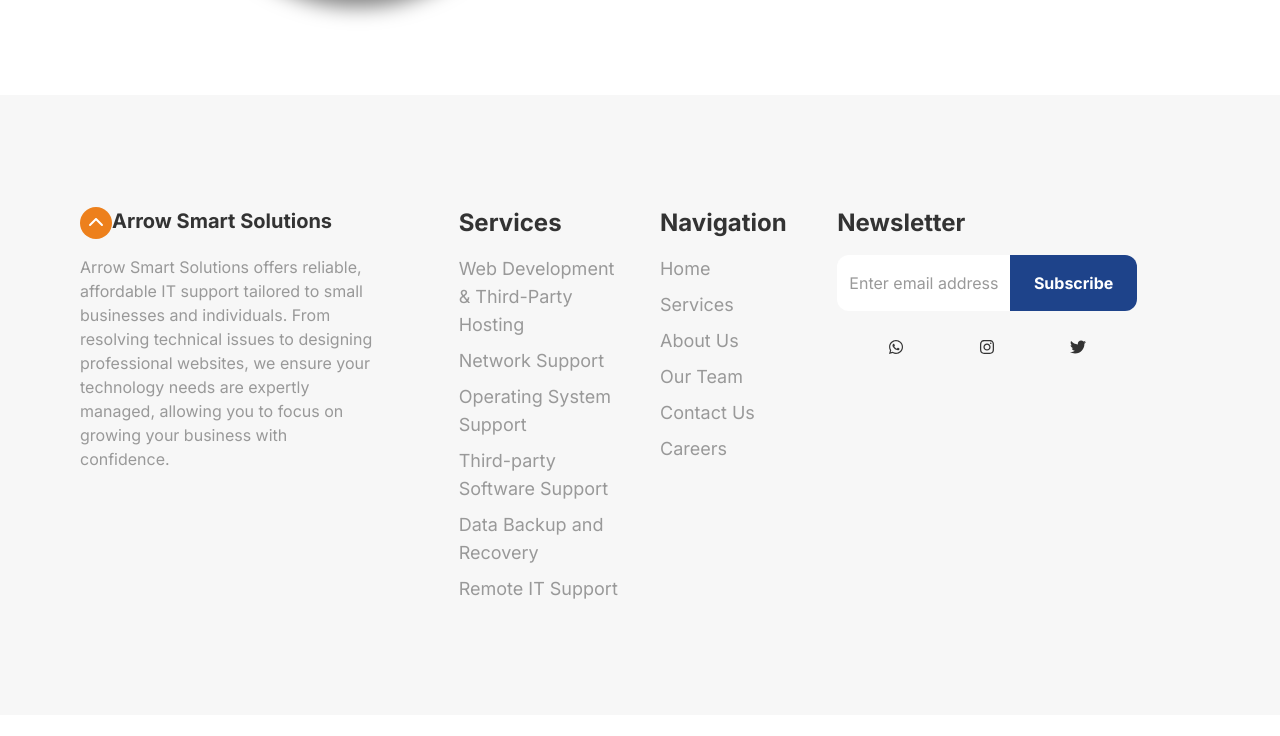
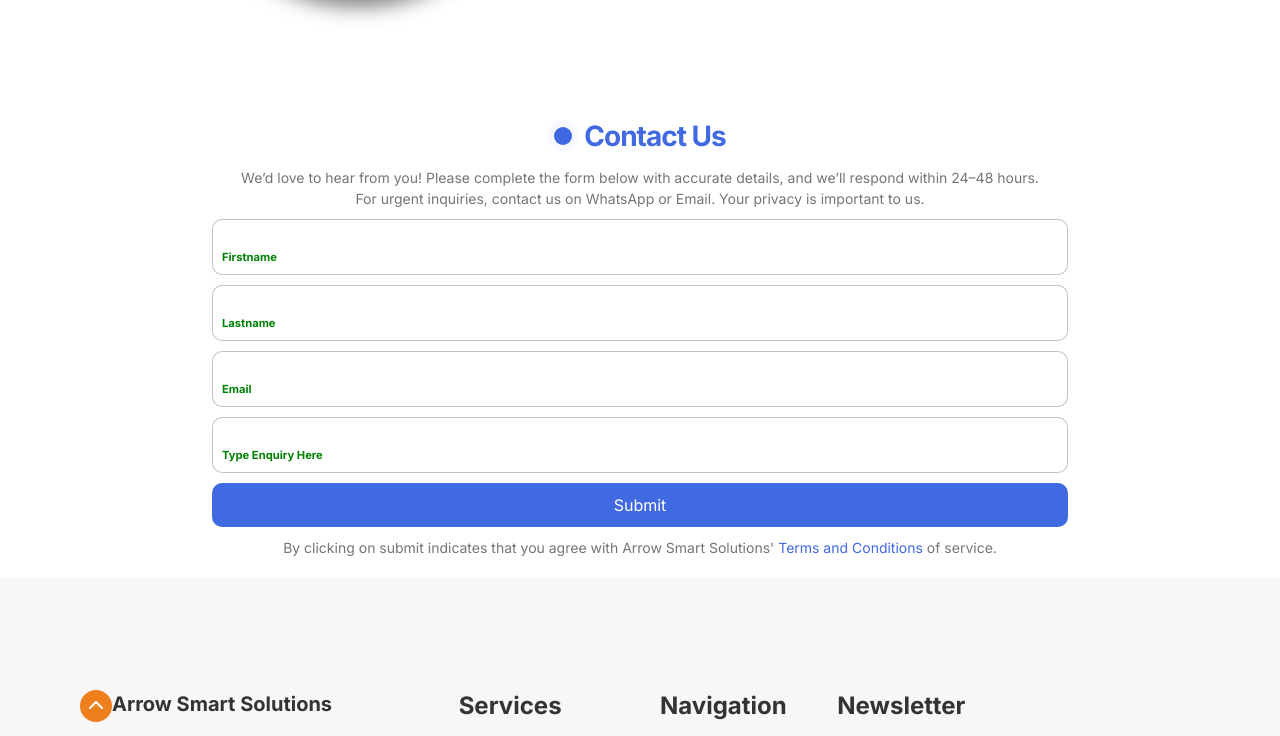
Before and after one commit to ArrowSmartSolutions/ArrowSmartSolutions, a React (Vite) app: page / in a window 1280 px wide. Shown: the part 1417-2153 px from the top of the page. Before the commit the page ends 2132 px from the top, so only its background shows below. Built offline with nearby package versions, Linux system fonts and the light colour scheme.

Commit message:
Adding Contact Form and Spanning Navbar

```diff
--- a/package.json
+++ b/package.json
@@ -14,7 +14,8 @@
     "ionicons": "^7.4.0",
     "react": "^18.3.1",
     "react-dom": "^18.3.1",
-    "react-icons": "^5.3.0"
+    "react-icons": "^5.3.0",
+    "styled-components": "^6.1.14"
   },
   "devDependencies": {
     "@eslint/js": "^9.11.1",
--- a/src/App.jsx
+++ b/src/App.jsx
@@ -4,6 +4,7 @@ import Services from './components/Services/Services';
 import Banner from './components/Banner/Banner';
 import Footer from './components/Footer/Footer';
 import Navbar from './components/Navbar/Navbar';
+import Contact from './components/Contact/Contact'
 
 const App = () => {
   return (
@@ -12,6 +13,7 @@ const App = () => {
       <Hero />
       <Services />
       <Banner />
+      <Contact />
       <Footer />
     </main>
   )
--- /dev/null
+++ b/src/components/Contact/Contact.jsx
@@ -0,0 +1,178 @@
+import React from 'react';
+import styled from 'styled-components';
+
+const Form = () => {
+  return (
+    <StyledWrapper>
+      <form class="form">
+    <p class="title centertxt">
+      Contact Us
+    </p>
+    <p class="message centertxt">
+      We’d love to hear from you! Please complete the form below with accurate details, and we’ll respond within 24–48 hours.
+    <br/>
+    For urgent inquiries, contact us on WhatsApp or Email. Your privacy is important to us. </p>
+        <label>
+            <input required="" placeholder="" type="text" class="input" />
+            <span>Firstname</span>
+        </label>
+
+        <label>
+            <input required="" placeholder="" type="text" class="input" />
+            <span>Lastname</span>
+        </label>
+
+    <label>
+        <input required="" placeholder="" type="email" class="input" />
+        <span>Email</span>
+    </label>
+
+    <label>
+        <input required="" placeholder="" type="text" class="input" />
+        <span>Type Enquiry Here</span>
+    </label>
+
+
+    <button class="submit">Submit</button>
+    <p class="signin">By clicking on submit indicates that you agree with Arrow Smart Solutions' <a href="#">Terms and Conditions</a> of service. </p>
+</form>
+    </StyledWrapper>
+  );
+}
+
+const StyledWrapper = styled.div`
+  .form {
+    display: flex;
+    flex-direction: column;
+    gap: 10px;
+    margin: 0 auto;
+    max-width: 70vw;
+    background-color: #fff;
+    padding: 20px;
+    border-radius: 20px;
+    position: relative;
+  }
+
+  .title {
+    font-size: 28px;
+    color: royalblue;
+    font-weight: 600;
+    letter-spacing: -1px;
+    position: relative;
+    display: flex;
+    align-items: center;
+    padding-left: 30px;
+  }
+
+  .title::before,.title::after {
+    position: absolute;
+    content: "";
+    height: 16px;
+    width: 16px;
+    border-radius: 50%;
+    left: 0px;
+    background-color: royalblue;
+  }
+
+  .title::before {
+    width: 18px;
+    height: 18px;
+    background-color: royalblue;
+  }
+
+  .title::after {
+    width: 18px;
+    height: 18px;
+    animation: pulse 1s linear infinite;
+  }
+
+  .message, .signin {
+    color: rgba(88, 87, 87, 0.822);
+    font-size: 14px;
+  }
+
+  .signin {
+    text-align: center;
+  }
+
+  .centertxt {
+    text-align:center;
+    display:flex;
+    justify-content:center;
+    align-items:center;
+    margin: 0 auto;
+  }
+
+  .signin a {
+    color: royalblue;
+  }
+
+  .signin a:hover {
+    text-decoration: underline royalblue;
+  }
+
+  .form label {
+    position: relative;
+  }
+
+  .form label .input {
+    width: 100%;
+    padding: 10px 10px 20px 10px;
+    outline: 0;
+    border: 1px solid rgba(105, 105, 105, 0.397);
+    border-radius: 10px;
+  }
+
+  .form label .input + span {
+    position: absolute;
+    left: 10px;
+    top: 15px;
+    color: grey;
+    font-size: 0.9em;
+    cursor: text;
+    transition: 0.3s ease;
+  }
+
+  .form label .input:placeholder-shown + span {
+    top: 15px;
+    font-size: 0.9em;
+  }
+
+  .form label .input:focus + span,.form label .input:valid + span {
+    top: 30px;
+    font-size: 0.7em;
+    font-weight: 600;
+  }
+
+  .form label .input:valid + span {
+    color: green;
+  }
+
+  .submit {
+    border: none;
+    outline: none;
+    background-color: royalblue;
+    padding: 10px;
+    border-radius: 10px;
+    color: #fff;
+    font-size: 16px;
+    transform: .3s ease;
+  }
+
+  .submit:hover {
+    background-color: rgb(56, 90, 194);
+  }
+
+  @keyframes pulse {
+    from {
+      transform: scale(0.9);
+      opacity: 1;
+    }
+
+    to {
+      transform: scale(1.8);
+      opacity: 0;
+    }
+  }`;
+
+export default Form;
--- a/src/components/Navbar/Navbar.jsx
+++ b/src/components/Navbar/Navbar.jsx
@@ -34,16 +34,16 @@ const NavbarMenu = [
 
 const Navbar = () => {
   return (
-    <nav>
+    <nav className='w-full'>
       <motion.div
       initial={{opacity:0, y: -50 }}
       animate={{opacity:1, y:0}}
 
-       className='container py-8 flex justify-between
+       className='py-8 flex justify-between px-16
         items-center fixed z-50 bg-light
-         bg-opacity-50 backdrop-blur-md min-w-100'>
+         bg-opacity-50 backdrop-blur-md w-screen overflow-x-hidden'>
       {/*Logo section*/}
-      <div className='flex flex-row justify-start my-auto -mx-0 sm:scale-50'>
+      <div className='flex flex-row space-evenly my-auto -mx-0 sm:scale-100 w-100vw'>
         <div className='w-8 h-8 rounded-full bg-secondary'>
           <div>
             <div className='flex flex-col items-center justify-center m-auto pt-2'>
```
Also changed, not shown: 1 other file (tests, documents, lock files or other folders).
